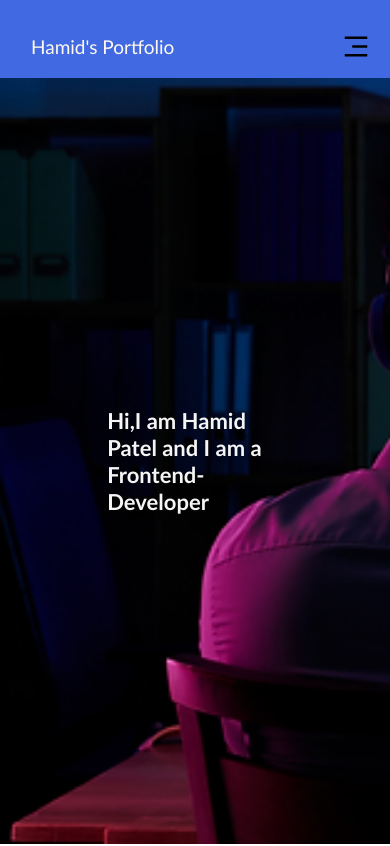
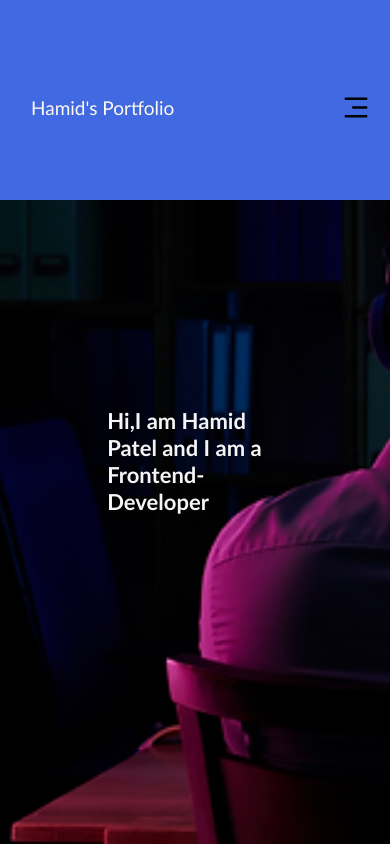
Before and after one commit to HamidPatel/Hamid-Portfolio, a plain HTML site: page index.html in a window 390 px wide. Shown: the top 846 px of the page. Drawn offline with nearby package versions, Linux system fonts and the light colour scheme.

Commit message:
Update media.css

```diff
--- a/media.css
+++ b/media.css
@@ -5,7 +5,7 @@
     }
     .header{
         padding: 0 19px;
-
+height:200px
     }
     .leftnav{
         font-size: 19px;
```
